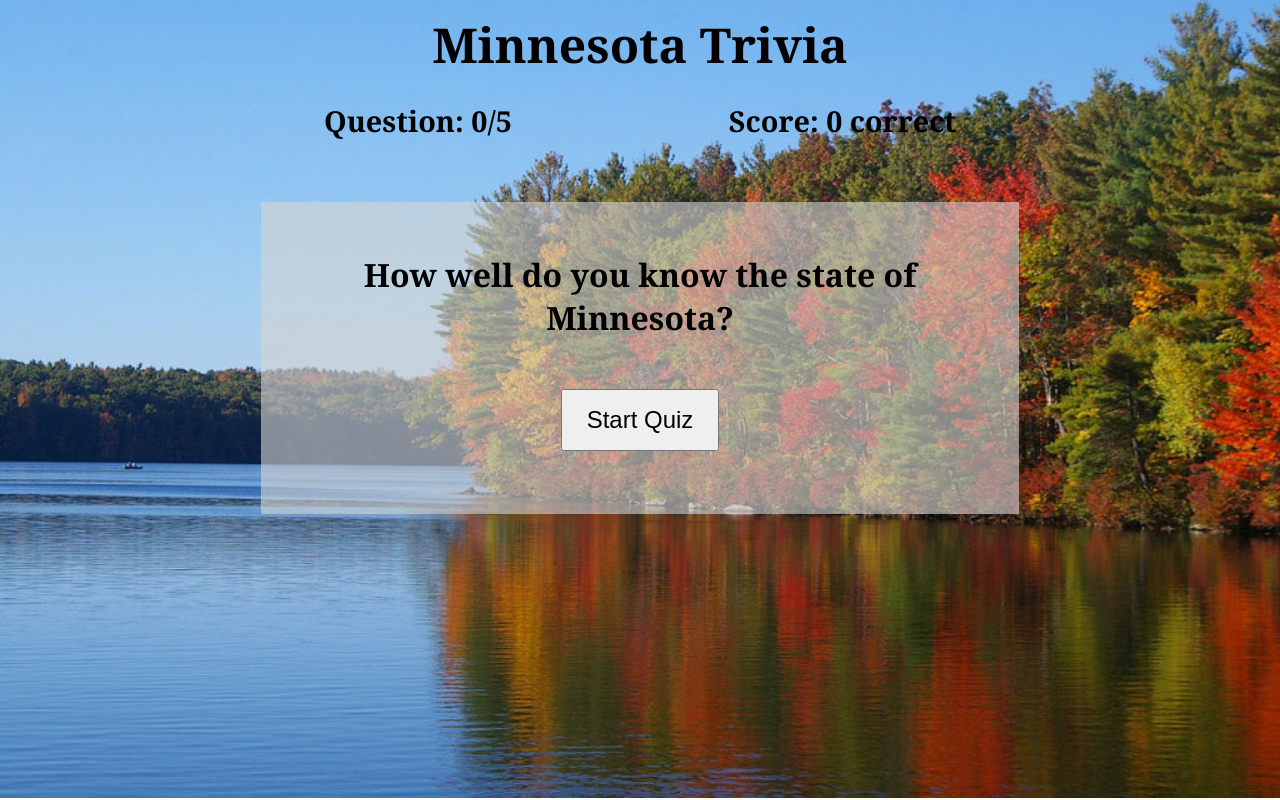
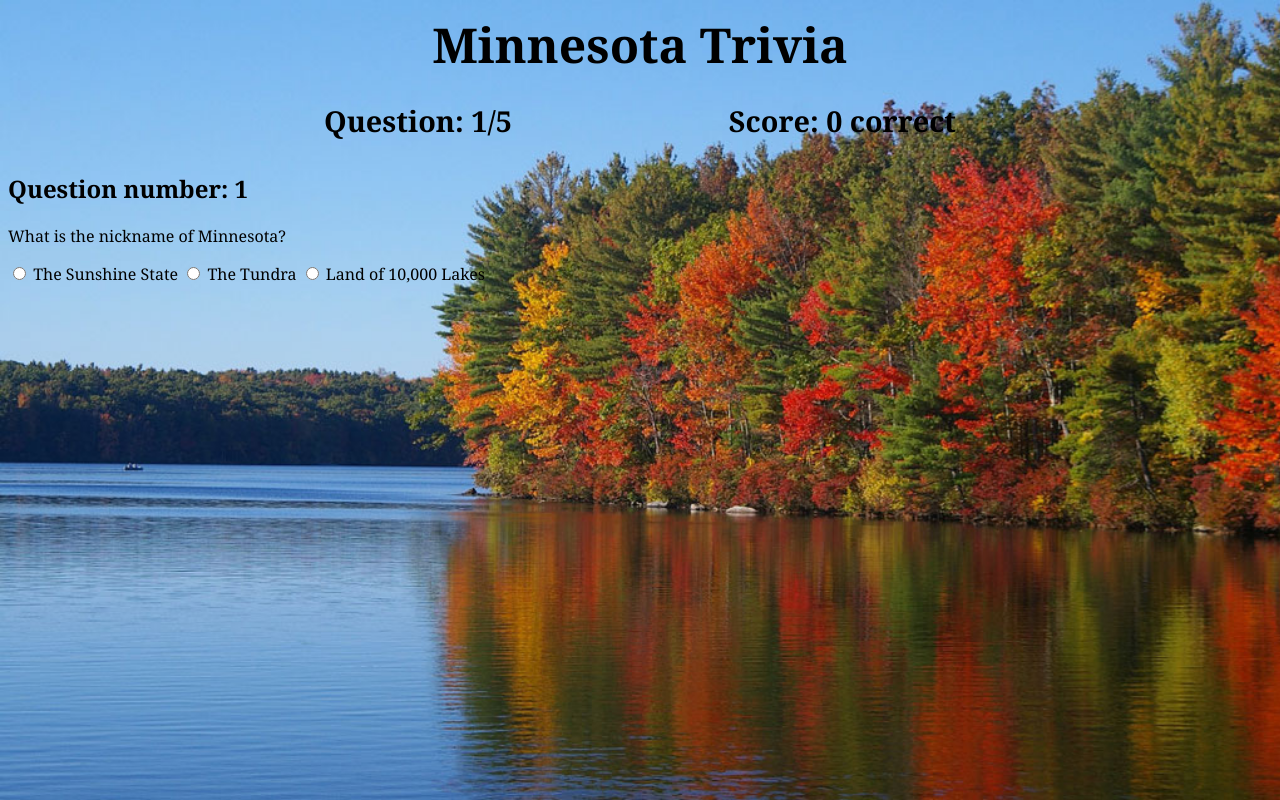
Before and after one commit to thinkful-ei-gecko/quizapp-JamesL-Laura, a plain HTML site: page index.html in a window 1280 px wide. Both pictures are taken after a click on the button "Start Quiz". Drawn offline with nearby package versions, Linux system fonts and the light colour scheme.

Commit message:
started js question generator

```diff
--- a/index.html
+++ b/index.html
@@ -21,7 +21,27 @@
       <button class='startButton'>Start Quiz</button>
     </div>
     <div id='question-screen'>
-      <h2>Question number <span class='questionNumber'></span></h2>
+      <h2>Question number: <span class='questionNumber'></span></h2>
+      <form>
+        <p class='questionAndChoices'>What is the nickname of Minnesota?</p>
+        <label for='option1'>
+          <input type='radio' id= 'option1' value = 'false' name='q1'></input>
+          The Sunshine State
+
+          <input type='radio' id= 'option2' value = 'false' name='q1'></input>
+          The Tundra
+
+          <input type='radio' id= 'option3' value = 'true' name='q1'></input>
+          Land of 10,000 Lakes
+
+
+
+
+
+
+        </label>
+
+      </form>
     </div>
     <div id='correct-screen'>
       <p>YOU ARE CORRECT!</p>
--- a/index.js
+++ b/index.js
@@ -39,9 +39,20 @@ function startGame() {
   wrongAnswers = 0;
 
   $('#start-screen').on('click', '.startButton', function(event){
-    $(this).hide();
-    $('#question-screen').show();
+    $('#start-screen').hide();
+    generateQuestion();
   })
 }
 
-//$(startGame);
+function generateQuestion(){
+  questionTracker++;
+  $('.currentQuest').text(questionTracker)
+  $('#question-screen').css('display', 'block');
+  $('.questionNumber').text(questionTracker);
+
+
+}
+
+
+
+$(startGame);
--- a/styles.css
+++ b/styles.css
@@ -3,7 +3,7 @@
 }
 
 body {
-  background: url(./fall-lake.jpg) no-repeat;
+  background: url(./fall-lake.jpg) no-repeat fixed;
   background-size: cover;
   font-family: Cambria, Cochin, Georgia, Times, 'Times New Roman', serif;
 }
@@ -47,6 +47,7 @@ header {
 
 }
 .startButton:hover {
+  cursor: pointer;
   color: grey;
 }
 
```
